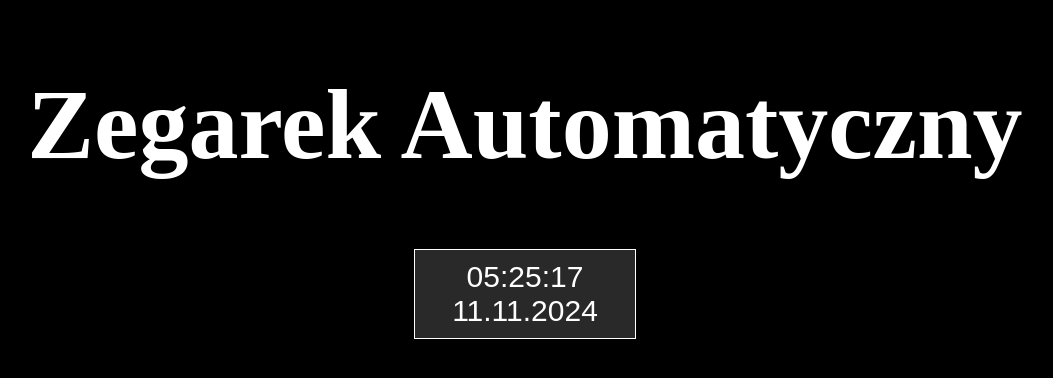
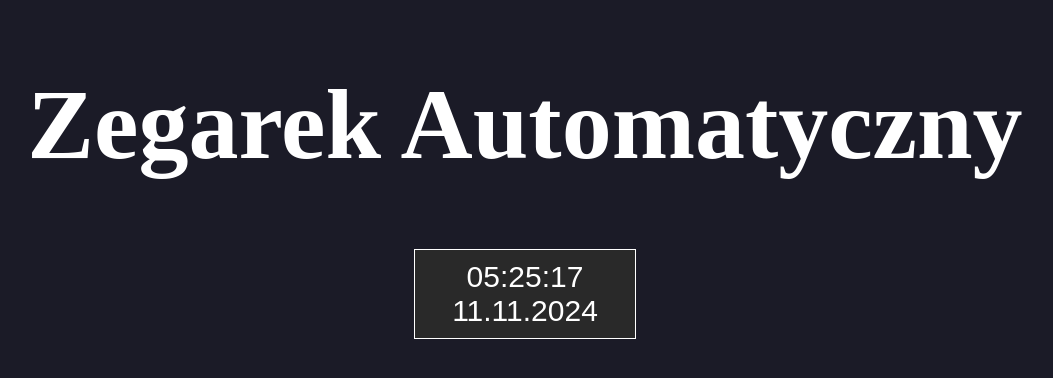
Before and after one commit to xoraht/first-clock, a plain HTML site: page index.html in a window 1280 px wide. Shown: the whole page, without its empty margins (115-1168 px from the left). Drawn offline with Linux system fonts and the light colour scheme.

Commit message:
Update style.css
Changed background color to previous

```diff
--- a/style.css
+++ b/style.css
@@ -1,5 +1,5 @@
 body {
-    background-color: black;
+    background-color: rgb(27, 27, 39);
 }
 
 h1 {
```
